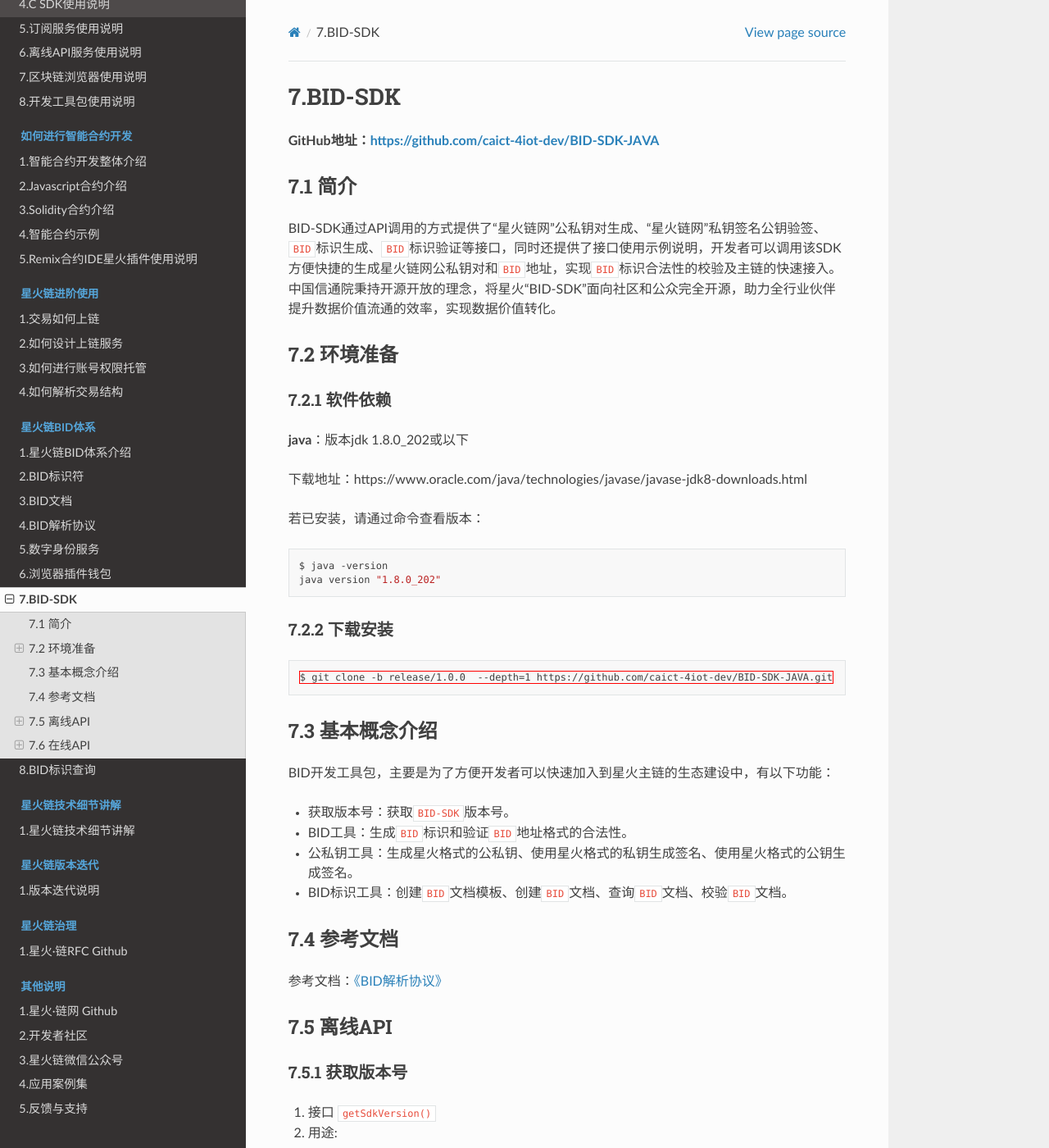
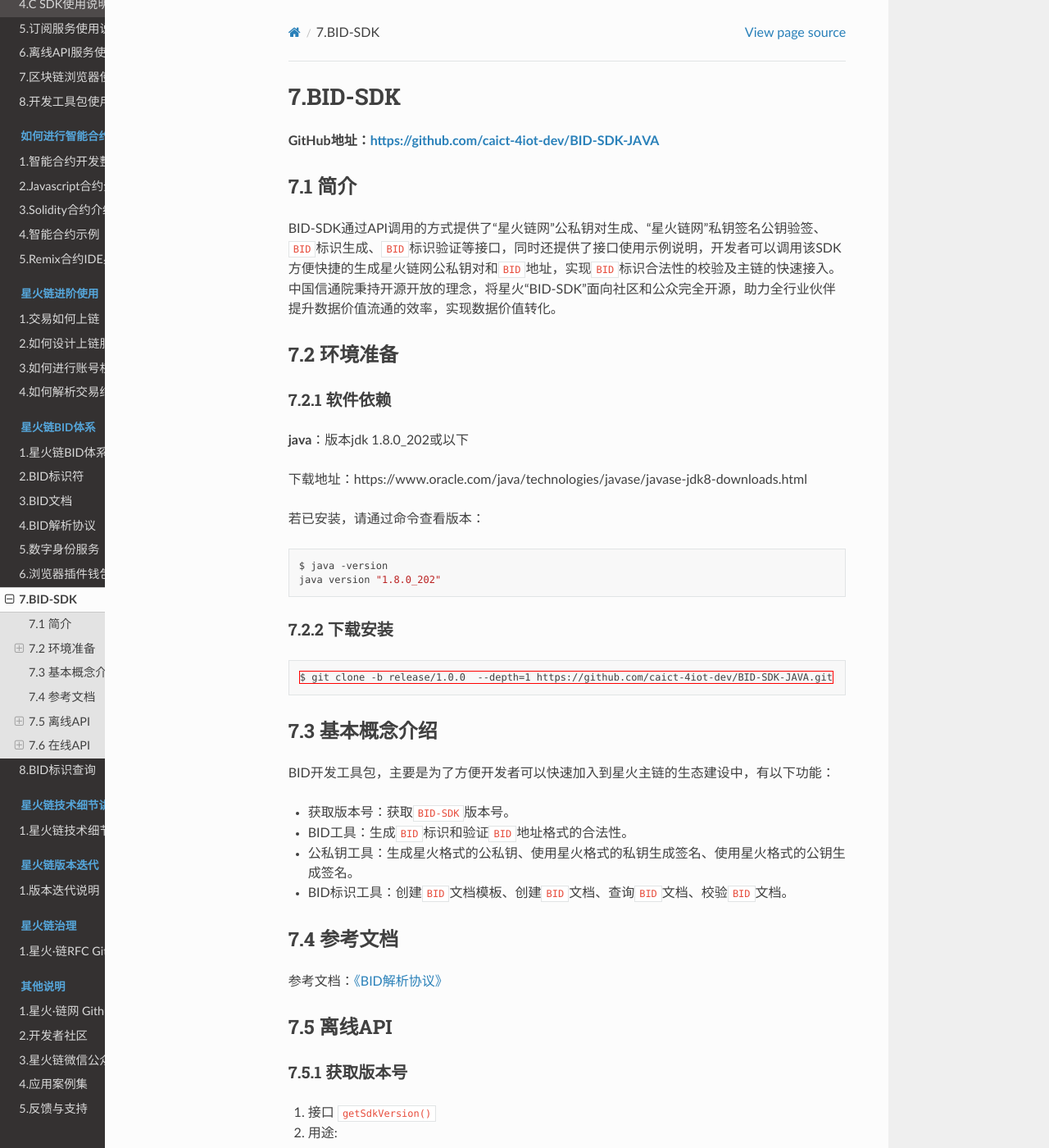
Before and after one commit to caict-4iot-dev/bif-doc, a Sphinx documentation site: the page built from docs/source/bid/BID-SDK.md, in a window 1280 px wide and 1400 px high. Shown: the whole window at 82% size. Built offline with Sphinx 7.4.7 and the Read the Docs theme 2.0.0, drawn with Linux system fonts in a browser that asks for light colours.

Commit message:
Update custom.css

```diff
--- a/docs/source/_static/custom.css
+++ b/docs/source/_static/custom.css
@@ -3,5 +3,5 @@
 }
 /* 调整左侧导航栏的宽度 */
 .wy-nav-side {
-    max-width: 80%;/* 默认值通常是 250px，您可以根据需要调整这个值 */
+    max-width: 10%;/* 默认值通常是 250px，您可以根据需要调整这个值 */
 }
```
